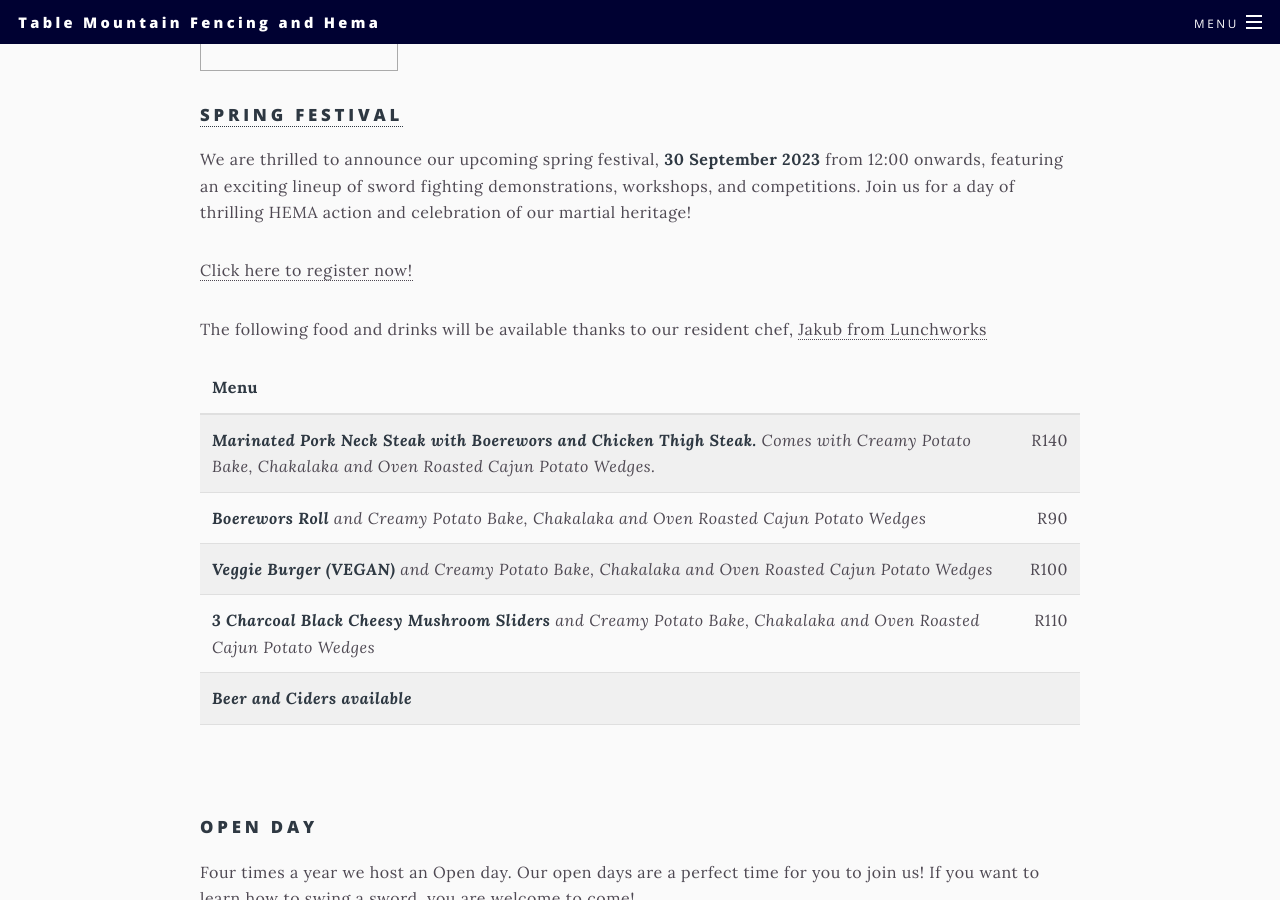
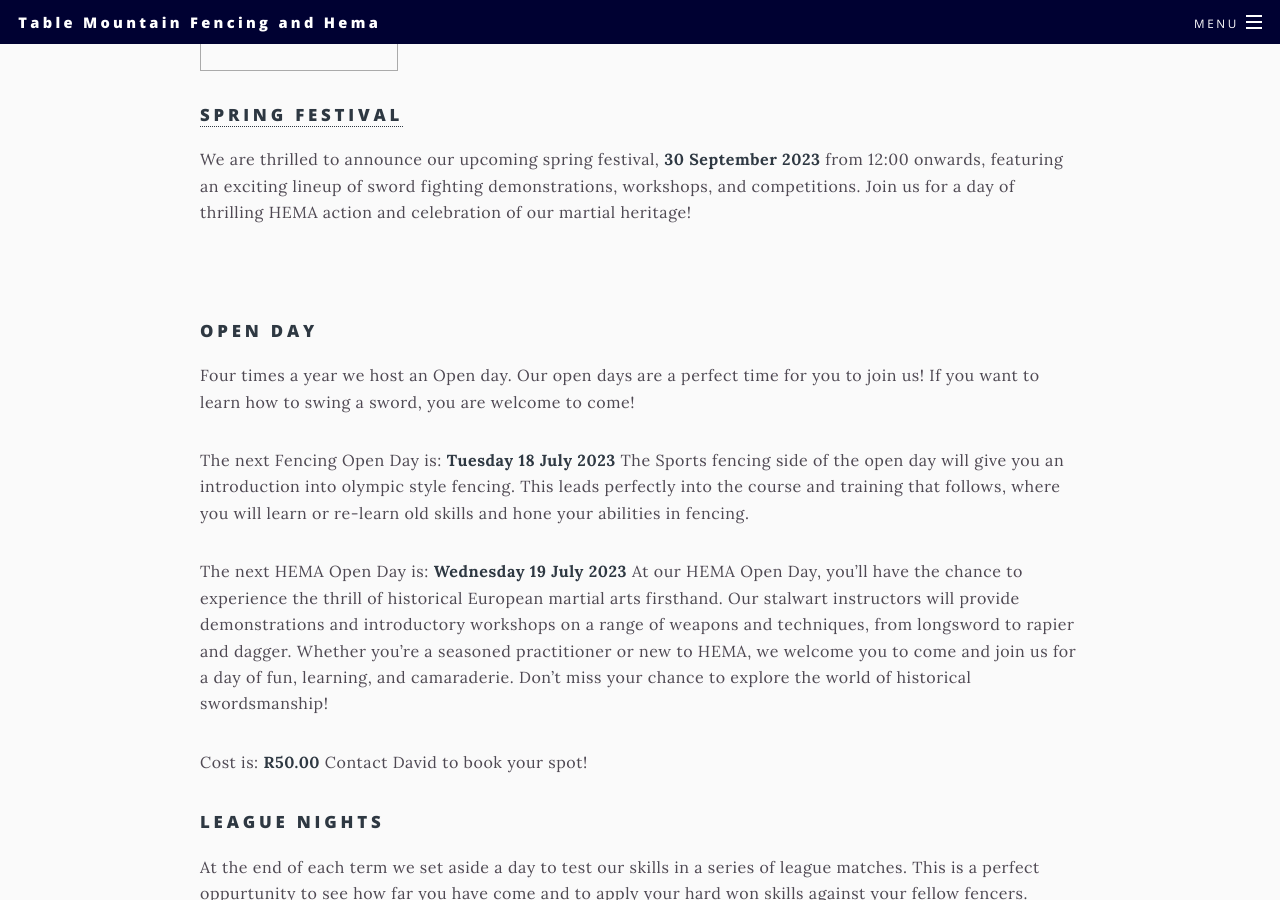
Before and after one commit to table-mountain-hema/table-mountain-hema.github.io, a Jekyll site: the page built from _pages/events.md, in a window 1280 px wide and 900 px high, scrolled down 567 px. Built offline with Jekyll 4.4.1, drawn with Linux system fonts in a browser that asks for light colours.

Commit message:
removed menu and dead link

```diff
--- a/_pages/events.md
+++ b/_pages/events.md
@@ -17,20 +17,8 @@ background-image: fencing_banner.jpg
 ### [Spring Festival](https://forms.gle/dSoMopk6GmdFmxYp8)
 We are thrilled to announce our upcoming spring festival, **30 September 2023** from 12:00 onwards, featuring an exciting lineup of sword fighting demonstrations, workshops, and competitions. Join us for a day of thrilling HEMA action and celebration of our martial heritage!
 
-[Click here to register now!](https://forms.gle/dSoMopk6GmdFmxYp8)
 <br/>
 
-The following food and drinks will be available thanks to our resident chef, [Jakub from Lunchworks](https://lunchworks.co.za/ )
-
-|  Menu      |   |
-| ------------- | -----:|
-| *__Marinated Pork Neck Steak with Boerewors and Chicken Thigh Steak.__ Comes with Creamy Potato Bake, Chakalaka and Oven Roasted Cajun Potato Wedges.* | R140 |
-| *__Boerewors Roll__ and Creamy Potato Bake, Chakalaka and Oven Roasted Cajun Potato Wedges* | R90 |
-| *__Veggie Burger (VEGAN)__ and Creamy Potato Bake, Chakalaka and Oven Roasted Cajun Potato Wedges*|  R100 |
-| *__3 Charcoal Black Cheesy Mushroom Sliders__ and Creamy Potato Bake, Chakalaka and Oven Roasted Cajun Potato Wedges*|  R110 |
-| *__Beer and Ciders available__* | |
-
-<br/>
 
 ### Open Day
 Four times a year we host an Open day. Our open days are a perfect time for you to join us! If you want to learn how to swing a sword, you are welcome to come!
```
